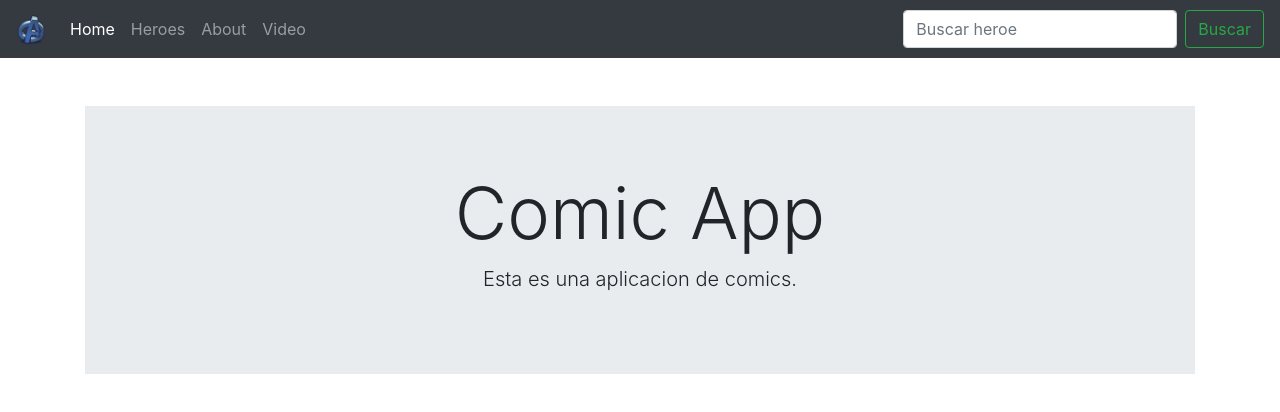
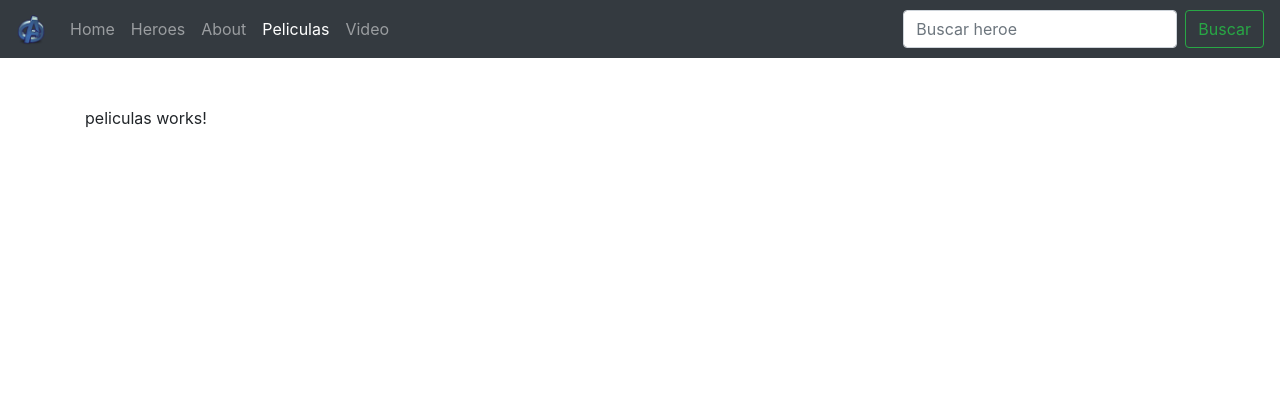
Before and after one commit to karime-lomeli/ProyGMK., an Angular app: page /peliculas in a window 1280 px wide. Before the commit this address led to /home. Shown: the top 412 px of the page. Built offline with nearby package versions, Linux system fonts and the light colour scheme.

Commit message:
peliculas en el menu
Falta agregar contenido

```diff
--- a/src/app/app-routing.module.ts
+++ b/src/app/app-routing.module.ts
@@ -8,6 +8,8 @@ import { HeroesComponent } from './heroes/heroes.component';
 import { HomeComponent } from './home/home.component';
 import { BuscadorComponent } from './buscador/buscador.component';
 import { VideoComponent } from './video/video.component';
+import { PeliculasComponent } from './peliculas/peliculas.component';
+
 
 const routes: Routes = [
   {path: 'home', component: HomeComponent},
@@ -16,6 +18,7 @@ const routes: Routes = [
   {path: 'heroe/:id', component: HeroeComponent},
   {path: 'buscador/:nombre', component: BuscadorComponent},
   {path: 'video', component: VideoComponent},
+  {path: 'peliculas', component: PeliculasComponent},
   {path: '**', pathMatch: 'full', redirectTo: 'home'}
 ];
 
--- a/src/app/app.module.ts
+++ b/src/app/app.module.ts
@@ -12,6 +12,7 @@ import { NavbarComponent } from './navbar/navbar.component';
 import { HeroeService } from './shared/heroe.service';
 import { VideoComponent } from './video/video.component';
 import { DomseguroPipe } from './domseguro.pipe';
+import { PeliculasComponent } from './peliculas/peliculas.component';
 
 @NgModule({
   declarations: [
@@ -23,7 +24,8 @@ import { DomseguroPipe } from './domseguro.pipe';
     HomeComponent,
     NavbarComponent,
     VideoComponent,
-    DomseguroPipe
+    DomseguroPipe,
+    PeliculasComponent
   ],
   imports: [
     BrowserModule,
--- a/src/app/navbar/navbar.component.html
+++ b/src/app/navbar/navbar.component.html
@@ -19,6 +19,9 @@
                 <a class="nav-link" [routerLink]="['about']">About</a>
             </li>
             <li class="nav-item" routerLinkActive="active">
+                <a class="nav-link" [routerLink]="['peliculas']">Peliculas</a>
+            </li>
+            <li class="nav-item" routerLinkActive="active">
                 <a class="nav-link" [routerLink]="['video']">Video</a>
             </li>
         </ul>
--- /dev/null
+++ b/src/app/peliculas/peliculas.component.html
@@ -0,0 +1 @@
+<p>peliculas works!</p>
--- /dev/null
+++ b/src/app/peliculas/peliculas.component.ts
@@ -0,0 +1,15 @@
+import { Component, OnInit } from '@angular/core';
+
+@Component({
+  selector: 'app-peliculas',
+  templateUrl: './peliculas.component.html',
+  styleUrls: ['./peliculas.component.css']
+})
+export class PeliculasComponent implements OnInit {
+
+  constructor() { }
+
+  ngOnInit(): void {
+  }
+
+}
```
Also changed, not shown: src/app/peliculas/peliculas.component.css (added), 1 other file (tests, documents, lock files or other folders).
